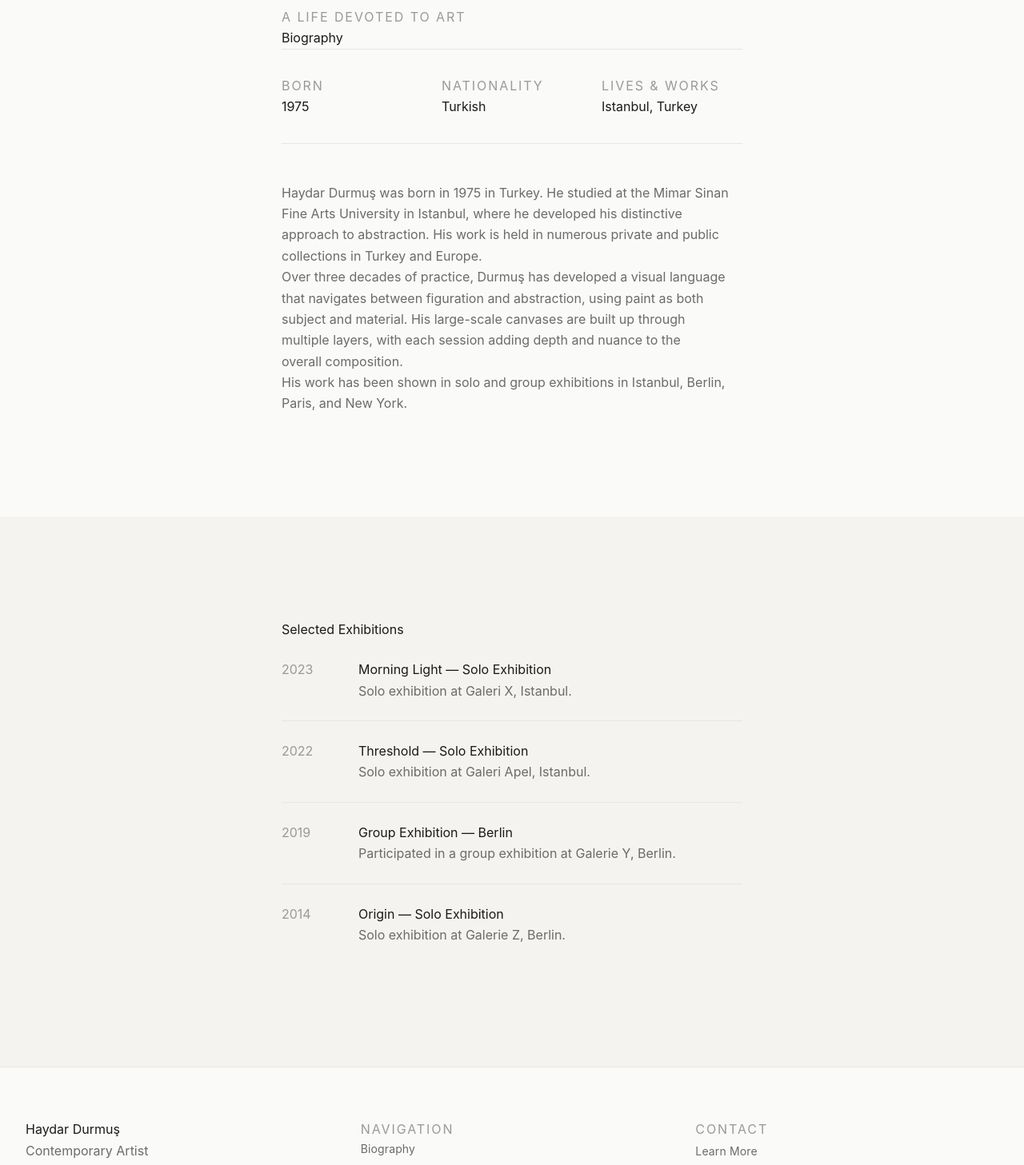
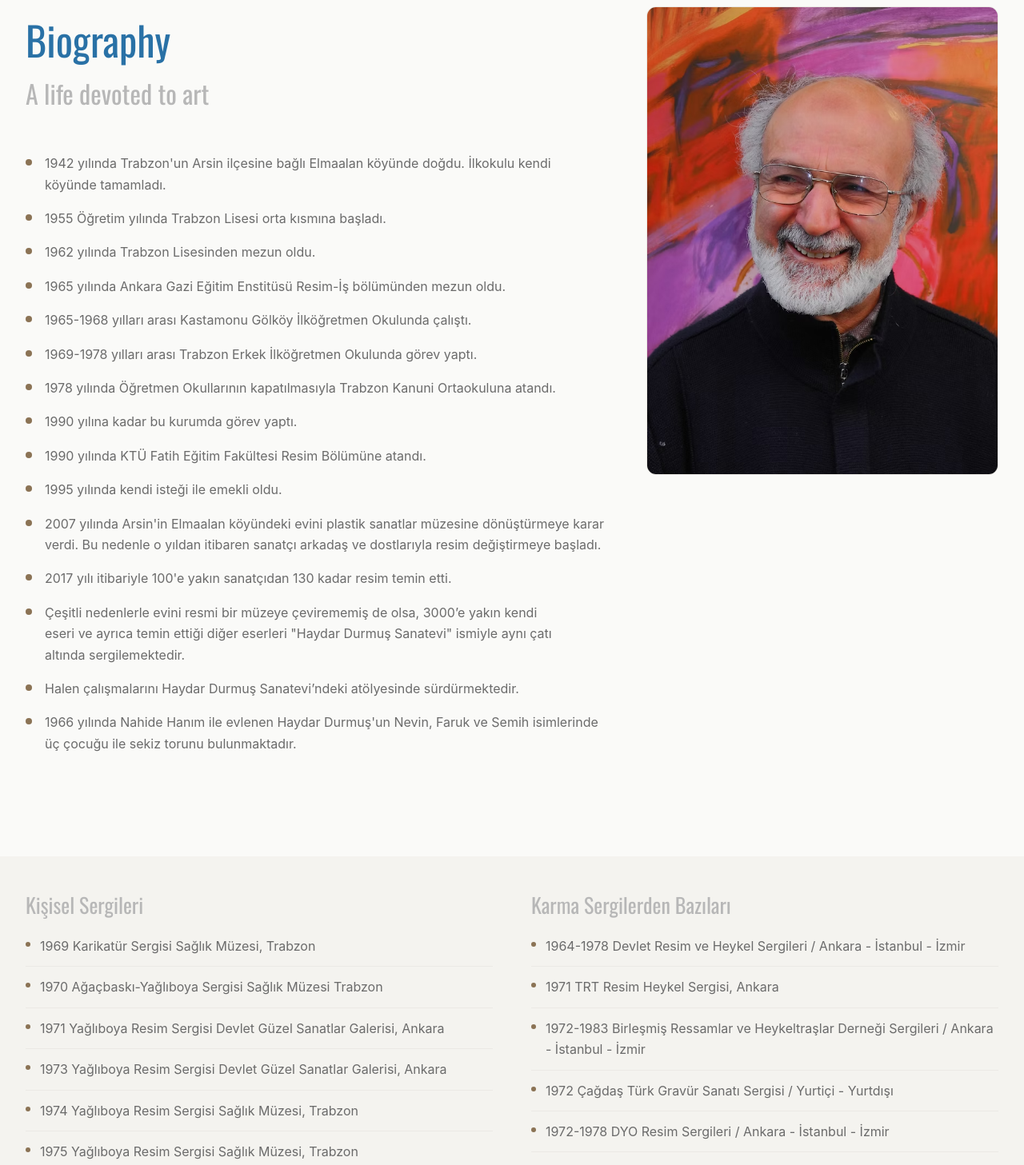
Before and after one commit to SemihDurmus/haydardurmus, a React (Vite) app: page /biography in a window 1280 px wide. Shown: the part 200-1657 px from the top of the page at 80% size. Built offline with nearby package versions, Linux system fonts and the light colour scheme.

Commit message:
Biography  editions

```diff
--- /dev/null
+++ b/src/domains/biography/data/biographyContent.ts
@@ -0,0 +1,75 @@
+export const biographyIntroItems = [
+  "1942 yılında Trabzon'un Arsin ilçesine bağlı Elmaalan köyünde doğdu. İlkokulu kendi köyünde tamamladı.",
+  '1955 Öğretim yılında Trabzon Lisesi orta kısmına başladı.',
+  '1962 yılında Trabzon Lisesinden mezun oldu.',
+  '1965 yılında Ankara Gazi Eğitim Enstitüsü Resim-İş bölümünden mezun oldu.',
+  '1965-1968 yılları arası Kastamonu Gölköy İlköğretmen Okulunda çalıştı.',
+  '1969-1978 yılları arası Trabzon Erkek İlköğretmen Okulunda görev yaptı.',
+  '1978 yılında Öğretmen Okullarının kapatılmasıyla Trabzon Kanuni Ortaokuluna atandı.',
+  '1990 yılına kadar bu kurumda görev yaptı.',
+  '1990 yılında KTÜ Fatih Eğitim Fakültesi Resim Bölümüne atandı.',
+  '1995 yılında kendi isteği ile emekli oldu.',
+  "2007 yılında Arsin'in Elmaalan köyündeki evini plastik sanatlar müzesine dönüştürmeye karar verdi. Bu nedenle o yıldan itibaren sanatçı arkadaş ve dostlarıyla resim değiştirmeye başladı.",
+  "2017 yılı itibariyle 100'e yakın sanatçıdan 130 kadar resim temin etti.",
+  'Çeşitli nedenlerle evini resmi bir müzeye çevirememiş de olsa, 3000’e yakın kendi eseri ve ayrıca temin ettiği diğer eserleri "Haydar Durmuş Sanatevi" ismiyle aynı çatı altında sergilemektedir.',
+  'Halen çalışmalarını Haydar Durmuş Sanatevi’ndeki atölyesinde sürdürmektedir.',
+  "1966 yılında Nahide Hanım ile evlenen Haydar Durmuş'un Nevin, Faruk ve Semih isimlerinde üç çocuğu ile sekiz torunu bulunmaktadır.",
+] as const;
+
+export const soloExhibitions = [
+  '1969 Karikatür Sergisi Sağlık Müzesi, Trabzon',
+  '1970 Ağaçbaskı-Yağlıboya Sergisi Sağlık Müzesi Trabzon',
+  '1971 Yağlıboya Resim Sergisi Devlet Güzel Sanatlar Galerisi, Ankara',
+  '1973 Yağlıboya Resim Sergisi Devlet Güzel Sanatlar Galerisi, Ankara',
+  '1974 Yağlıboya Resim Sergisi Sağlık Müzesi, Trabzon',
+  '1975 Yağlıboya Resim Sergisi Sağlık Müzesi, Trabzon',
+  '1975 Ağaçbaskı Sergisi KTÜ Mimarlık Fakültesi Sergi Salonu, Trabzon',
+  '1976 Yağlıboya Resim Sergisi Devlet Güzel Sanatlar Galerisi, Trabzon',
+  '1977 Yağlıboya Resim Sergisi Devlet Güzel Sanatlar Galerisi, Trabzon',
+  '1977 Yağlıboya Resim Sergisi Arhavi Festivali, Arhavi',
+  '1977 Yağlıboya Resim Sergisi Devlet Güzel Sanatlar Galerisi, Trabzon',
+  '1978 Yağlıboya Resim Sergisi Resim Heykel Müzesi, İzmir',
+  '1978 Yağlıboya Resim Sergisi Taksim Sanat Galerisi, İstanbul',
+  '1978 Yağlıboya Resim Sergisi Güzel Sanatlar Galerisi, Erzurum',
+  '1979 Yağlıboya Resim Sergisi Devlet Güzel Sanatlar Galerisi, Trabzon',
+  '1980 Yağlıboya Resim Sergisi Devlet Güzel Sanatlar Galerisi, Trabzon',
+  '1981 Yağlıboya Resim Sergisi Devlet Güzel Sanatlar Galerisi, Ankara',
+  '1982 Yağlıboya Resim Sergisi Artisan Sanat Galerisi, Ankara',
+  '1983 Yağlıboya Resim Sergisi Hobi Sanat Galerisi, İstanbul',
+  '1984 Yağlıboya Resim Sergisi Sanat Yapım, Ankara',
+  '1984 Yağlıboya Resim Sergisi İş Sanat Galerisi, Trabzon',
+  '1984 Yağlıboya-Pastel Resim Sergisi Parmakkapı İş Sanat Galerisi, İstanbul',
+  '1986 Yağlıboya Resim Sergisi Bedesten Sanat Galerisi, Ankara',
+  '1986 Yağlıboya Resim Sergisi Resim Heykel Müzesi, İzmir',
+  '1987 Yağlıboya-Pastel Resim Sergisi Parmakkapı İş Sanat Galerisi, İstanbul',
+  '1988 Yağlıboya Resim Sergisi Devlet Güzel Sanatlar Galerisi, Trabzon',
+  '1991 Yağlıboya Resim Sergisi Hüseyin Kazaz Kültür Merkezi, Trabzon',
+  '1992 Yağlıboya Resim Sergisi Sanat Yapımı Ankara',
+  '1994 Yağlıboya Resim Sergisi Of ve Çevresi Kültür ve Dayanışma Derneği, Ankara',
+  '1995 Yağlıboya Resim Sergisi ODTÜ Prof.Dr.M.Parlar Vakfı Sanat Galerisi, Ankara',
+  '1995 Yağlıboya Resim Sergisi Fortuna Sanat Galerisi, Ankara',
+  '1996 Yağlıboya Resim Sergisi İlayda Sanat Galerisi, Ankara',
+  '2004 Yağlıboya Resim Sergisi Soyut Sanat Galerisi, Ankara',
+  '2005 Yağlıboya Resim Sergisi Milli Piyango Sanat Galerisi, Ankara',
+  '2012 Yağlıboya Resim Sergisi Akçaabat Güzel Sanatlar Lisesi Galerisi, Trabzon',
+  '2018 Yağlıboya ve Kolaj Resim Sergisi, Emin Antik Sanat Galerisi, Ankara',
+  '2018 Yağlıboya, Akrilik ve Kolaj Resim Sergisi, Akçaabat Resim ve Fotoğraf Müzesi, Trabzon',
+  '2019 Yağlıboya, Akrilik ve Kolaj Resim Sergisi, Grup Sanat Galerisi, Ankara',
+] as const;
+
+export const groupExhibitions = [
+  '1964-1978 Devlet Resim ve Heykel Sergileri / Ankara - İstanbul - İzmir',
+  '1971 TRT Resim Heykel Sergisi, Ankara',
+  '1972-1983 Birleşmiş Ressamlar ve Heykeltraşlar Derneği Sergileri / Ankara - İstanbul - İzmir',
+  '1972 Çağdaş Türk Gravür Sanatı Sergisi / Yurtiçi - Yurtdışı',
+  '1972-1978 DYO Resim Sergileri / Ankara - İstanbul - İzmir',
+  '1974-1983 Trabzon Sanatçılar Derneği Sergileri, Trabzon',
+  '1976 "Çizgilerle Sanayi 76" Makine Müh. Odası Karikatür Sergisi, Ankara',
+  '1977 4. Uluslararası Akşehir Nasreddin Hoca Karikatür Sergisi, Ankara',
+  '1977 Uluslararası Karikatür Sergisi "Günaydın Kirlenme" / Atina - Yunanistan',
+  '1987 Trabzon Lisesi 100. yılı Kutlama Sergisi, İstanbul',
+  '1990 İlisulu Koleksiyonundan Çağdaş Türk Resmi, Ankara',
+  '1992 DMO Yarışma Sergisi, İstanbul',
+  '2013 Trabzon Etkinlikleri Sergileri AKM, Ankara',
+  "Ayrıca Trabzon, Ankara ve İstanbul'da çok sayıda karma sergiye katıldı.",
+] as const;
--- a/src/i18n/locales/en/home.json
+++ b/src/i18n/locales/en/home.json
@@ -2,7 +2,7 @@
   "hero": {
     "tagline": "Contemporary Artist",
     "scroll": "Scroll to explore",
-    "intro": "As a professional artist, Haydar Durmuş has dedicated over 50 years to visual arts, and is constantly seeking innovative ways to develop newer skills. In this website; explore his 2500-piece portfolio, and discover his art house where he exhibits about 200 pieces of artwork from over 100 different painters. See his art studio integrated with the Black Sea nature, and find out more about his medium."
+    "intro": "Welcome to the world of Haydar Durmuş. With more than five decades dedicated to the visual arts, Haydar remains a lifelong student of craft, constantly exploring new techniques and mediums. Here, you can immerse yourself in his extensive 2,500-piece portfolio or discover his unique art house, which proudly showcases 200 artworks by over 100 fellow painters. We invite you to explore his studio—harmoniously nestled in the nature of the Black Sea region—and discover the inspiration behind the canvas."
   },
   "featured": {
     "title": "Selected Works",
--- a/src/i18n/locales/tr/home.json
+++ b/src/i18n/locales/tr/home.json
@@ -2,7 +2,7 @@
   "hero": {
     "tagline": "Çağdaş Sanatçı",
     "scroll": "Keşfetmek için kaydırın",
-    "intro": "50 yılı aşkın bir süreyi sanata adayan profesyonel ressam Haydar Durmuş, halen yeni ve yenilikçi arayışlar içinde. Bu sitede; onun 2500 esere yakın portfolyosu ile 100'ün üzerinde ressamın yaklaşık 200 eserine ev sahipliği yapan sanat evini ziyaret edin, son onyılda eserlerini resmettiği Karadeniz Bölgesi'nin doğası ile bütünleşen atölyesini görün ve eserleri hakkında daha fazlasını öğrenin."
+    "intro": "Yarım asrı aşkın süredir hayatını görsel sanatlara adayan ressam Haydar Durmuş, ilk günkü heyecanını hiç kaybetmeden, bugün bile sanatsal arayışların ve yeni tekniklerin peşinden gitmeye devam ediyor. Bu dijital alanda, sanatçının 2500 parçalık devasa portfolyosunda keyifli bir yolculuğa çıkabilir; 100’den fazla değerli ressamın yaklaşık 200 eserini gururla ağırlayan özel sanat evini keşfedebilirsiniz. Sizi, Karadeniz’in büyüleyici doğasıyla koyun koyuna uyanan ilham dolu atölyemize konuk olmaya ve tuvallere hayat veren bu tutkulu serüvene ortak olmaya davet ediyoruz."
   },
   "featured": {
     "title": "Seçili Eserler",
--- a/src/pages/Biography/index.tsx
+++ b/src/pages/Biography/index.tsx
@@ -2,98 +2,106 @@ import { useTranslation } from 'react-i18next';
 import { Section } from '@shared/ui/Section';
 import { Container } from '@shared/ui/Container';
 import { Typography } from '@shared/ui/Typography';
-import { artistBiography } from '@domains/biography/types';
-import { useTranslatedText } from '@shared/hooks/useTranslatedText';
+import { PageTitle } from '@shared/ui/PageTitle';
+import {
+  biographyIntroItems,
+  groupExhibitions,
+  soloExhibitions,
+} from '@domains/biography/data/biographyContent';
+import biographyImage from '@assets/biography_img.avif';
 
 export default function BiographyPage() {
   const { t } = useTranslation('biography');
-  const fullBio = useTranslatedText(artistBiography.fullBio);
-  const nationality = useTranslatedText(artistBiography.nationality);
-  const livesAndWorks = useTranslatedText(artistBiography.livesAndWorks);
 
   return (
     <>
       {/* Hero */}
-      <Section spacing="lg" background="default">
-        <Container width="narrow">
-          <Typography level="overline" tone="tertiary" className="mb-4 block">
+      <Section spacing="none" background="default" className="py-8 md:py-section-lg">
+        <Container width="wide">
+          <div className="grid grid-cols-1 gap-8 md:gap-12 lg:grid-cols-[minmax(0,1fr)_380px] xl:grid-cols-[minmax(0,1fr)_440px]">
+            <div>
+              <PageTitle className="mb-4">{t('page.title')}</PageTitle>
+              <Typography
+                level="h2"
+                className="mb-8 leading-tight"
+                style={{
+                  color: '#b7b7b7',
+                  fontFamily: 'Oswald, Inter, system-ui, sans-serif',
+                  fontSize: 'clamp(22px, 3vw, 32px)',
+                }}
+              >
                 {t('page.subtitle')}
               </Typography>
-          <Typography level="h1" className="mb-12">
-            {t('page.title')}
-          </Typography>
+              <div className="mb-12" aria-hidden="true" />
 
-          {/* Quick facts */}
-          <div className="mb-12 grid grid-cols-2 gap-6 border-y border-border py-8 sm:grid-cols-3">
-            <div>
-              <Typography level="overline" tone="tertiary" className="mb-1 block">
-                {t('born')}
-              </Typography>
-              <Typography level="body">{artistBiography.born}</Typography>
-            </div>
-            <div>
-              <Typography level="overline" tone="tertiary" className="mb-1 block">
-                {t('nationality')}
-              </Typography>
-              <Typography level="body">{nationality}</Typography>
-            </div>
-            <div>
-              <Typography level="overline" tone="tertiary" className="mb-1 block">
-                {t('lives')}
-              </Typography>
-              <Typography level="body">{livesAndWorks}</Typography>
-            </div>
+              <BiographyList items={biographyIntroItems} />
             </div>
 
-          {/* Full bio */}
-          <div className="prose-style">
-            {fullBio.split('\n\n').map((paragraph, i) => (
-              <Typography key={i} level="body-lg" tone="secondary" className="mb-6 text-pretty">
-                {paragraph}
-              </Typography>
-            ))}
+            <aside className="order-first lg:order-none">
+              <figure className="mx-auto max-w-[260px] overflow-hidden rounded-xl border border-border bg-muted sm:max-w-xs md:max-w-sm lg:sticky lg:top-28 lg:max-w-none">
+                <img
+                  src={biographyImage}
+                  alt="Haydar Durmuş"
+                  className="h-auto w-full object-cover"
+                  loading="eager"
+                />
+              </figure>
+            </aside>
           </div>
         </Container>
       </Section>
 
-      {/* Timeline */}
-      {artistBiography.timeline.length > 0 && (
-        <Section spacing="lg" background="muted">
-          <Container width="narrow">
-            <Typography level="h2" className="mb-10">
-              {t('sections.exhibitions')}
-            </Typography>
-            <div className="space-y-0">
-              {artistBiography.timeline.map((entry, idx) => (
-                <TimelineEntry key={idx} entry={entry} />
-              ))}
+      <Section spacing="none" background="muted" className="py-8 md:py-10">
+        <Container width="wide">
+          <div className="grid grid-cols-1 gap-12 lg:grid-cols-2">
+            <ExhibitionSection title="Kişisel Sergileri" items={soloExhibitions} />
+            <ExhibitionSection title="Karma Sergilerden Bazıları" items={groupExhibitions} />
           </div>
         </Container>
       </Section>
-      )}
     </>
   );
 }
 
-function TimelineEntry({ entry }: { entry: (typeof artistBiography.timeline)[number] }) {
-  const { i18n } = useTranslation();
-  const locale = (i18n.language?.split('-')[0] ?? 'en') as 'en' | 'tr';
-  const title = entry.title[locale] ?? entry.title.en;
-  const description = entry.description[locale] ?? entry.description.en;
+function BiographyList({ items }: { items: readonly string[] }) {
+  return (
+    <ul className="space-y-4">
+      {items.map((item) => (
+        <li key={item} className="flex gap-4">
+          <span className="mt-2 h-2 w-2 shrink-0 rounded-full bg-accent" aria-hidden="true" />
+          <Typography level="body" tone="secondary" className="text-pretty">
+            {item}
+          </Typography>
+        </li>
+      ))}
+    </ul>
+  );
+}
 
+function ExhibitionSection({ title, items }: { title: string; items: readonly string[] }) {
   return (
-    <div className="flex gap-8 border-b border-border py-6 last:border-0">
-      <Typography level="h4" tone="tertiary" className="w-16 shrink-0">
-        {entry.year}
-      </Typography>
-      <div>
-        <Typography level="body" className="mb-1">
+    <section>
+      <Typography
+        level="h3"
+        style={{
+          color: '#b7b7b7',
+          fontFamily: 'Oswald, Inter, system-ui, sans-serif',
+          fontSize: '26px',
+          marginBottom: '1rem',
+        }}
+      >
         {title}
       </Typography>
+      <ul className="space-y-3">
+        {items.map((item) => (
+          <li key={item} className="flex gap-3 border-b border-border/70 pb-3 last:border-0">
+            <span className="mt-2 h-1.5 w-1.5 shrink-0 rounded-full bg-accent" aria-hidden="true" />
             <Typography level="body-sm" tone="secondary">
-          {description}
+              {item}
             </Typography>
-      </div>
-    </div>
+          </li>
+        ))}
+      </ul>
+    </section>
   );
 }
--- a/src/pages/Home/index.tsx
+++ b/src/pages/Home/index.tsx
@@ -4,6 +4,7 @@ import { ArrowRight } from 'lucide-react';
 import { Section } from '@shared/ui/Section';
 import { Container } from '@shared/ui/Container';
 import { Typography } from '@shared/ui/Typography';
+import { PageTitle } from '@shared/ui/PageTitle';
 import { Button } from '@shared/ui/Button';
 import { PaintingGrid } from '@domains/paintings/components/PaintingGrid';
 import { useFeaturedPaintings } from '@domains/paintings/hooks/usePaintings';
@@ -21,18 +22,7 @@ export default function HomePage() {
     <>
       <Section spacing="none" background="default" className="py-6 md:py-8">
         <Container width="wide">
-          <Typography
-            level="h1"
-            align="center"
-            className="leading-tight"
-            style={{
-              color: '#2971A6',
-              fontFamily: 'Oswald, Inter, system-ui, sans-serif',
-              fontSize: 'clamp(32px, 5vw, 50px)',
-            }}
-          >
-            Haydar Durmuş
-          </Typography>
+          <PageTitle align="center">Haydar Durmuş</PageTitle>
         </Container>
       </Section>
 
--- /dev/null
+++ b/src/shared/ui/PageTitle.tsx
@@ -0,0 +1,27 @@
+import type { ComponentPropsWithoutRef, ReactNode } from 'react';
+import { Typography } from './Typography';
+import { cn } from '@shared/utils/cn';
+
+export interface PageTitleProps extends Omit<ComponentPropsWithoutRef<'h1'>, 'children'> {
+  children: ReactNode;
+  align?: 'left' | 'center' | 'right';
+}
+
+export function PageTitle({ children, align = 'left', className, style, ...props }: PageTitleProps) {
+  return (
+    <Typography
+      level="h1"
+      align={align}
+      className={cn('leading-tight', className)}
+      style={{
+        color: '#2971A6',
+        fontFamily: 'Oswald, Inter, system-ui, sans-serif',
+        fontSize: 'clamp(32px, 5vw, 50px)',
+        ...style,
+      }}
+      {...props}
+    >
+      {children}
+    </Typography>
+  );
+}
--- a/src/shared/ui/index.ts
+++ b/src/shared/ui/index.ts
@@ -1,4 +1,5 @@
 export * from './Typography';
+export * from './PageTitle';
 export * from './Button';
 export * from './Container';
 export * from './Section';
```
Also changed, not shown: index.html (+7 -6 lines), src/assets/biography_img.avif (added), src/assets/favicon.png (added). Lines whose indentation alone changed are shown as unchanged.
